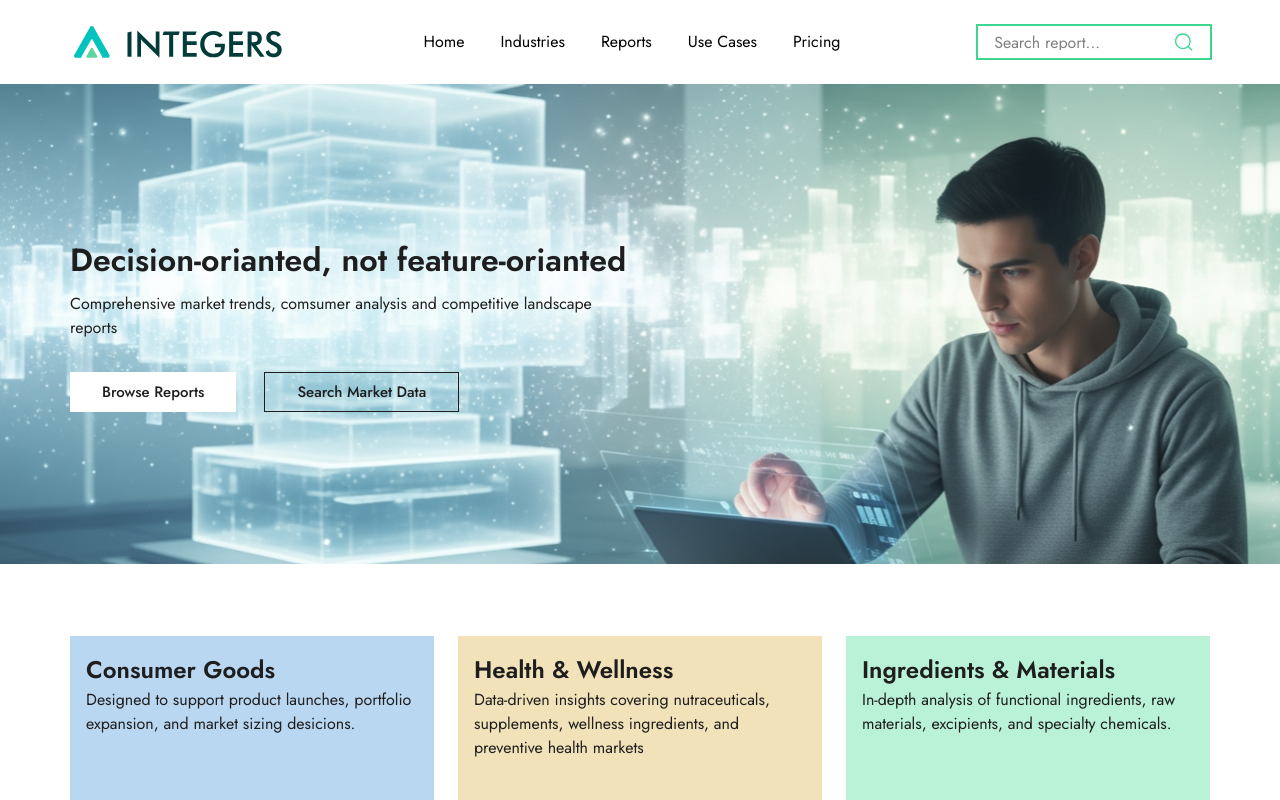
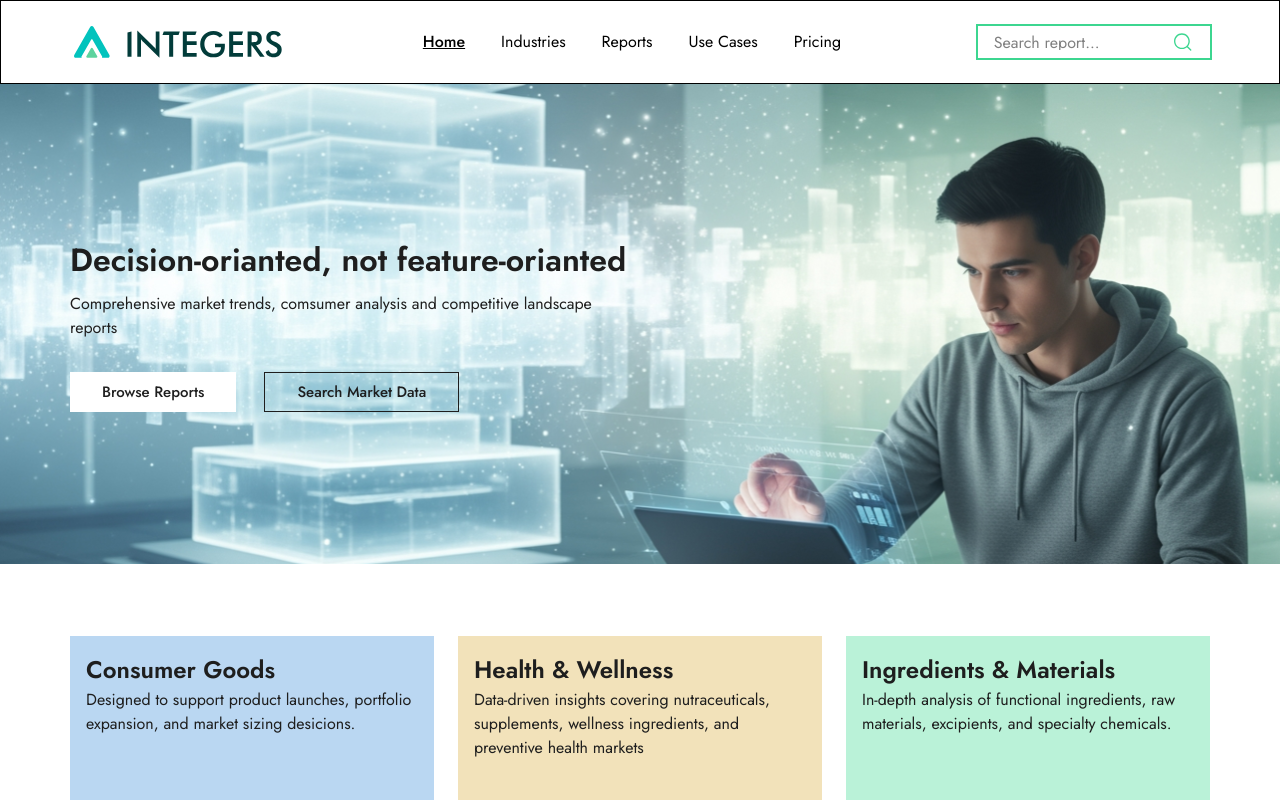
Before and after one commit to Amarjit-Gupta/dev-project, a React (Vite) app in the folder project/: page / in a window 1280 px wide. Shown: the top 800 px of the page. Built offline with nearby package versions, Linux system fonts and the light colour scheme.

Commit message:
first-commit

```diff
--- a/project/src/components/Navbar.jsx
+++ b/project/src/components/Navbar.jsx
@@ -2,25 +2,21 @@ import { RxHamburgerMenu } from "react-icons/rx";
 import { useState } from 'react';
 import logo from '../assets/Logo-Integers.svg';
 import { RxCross2 } from "react-icons/rx";
-import { Link } from "react-router-dom";
+import { Link, NavLink } from "react-router-dom";
+import logoSmall from '../assets/logo-small.svg';
+
 const Navbar = () => {
 
     const [menu, setMenu] = useState(false);
 
     return (
         <>
-            <div className=" h-21 w-full bg-surface flex justify-around items-center sticky top-0 left-0 z-50">
-                <div className=" w-55 h-11"><img src={logo} alt="logo" className='h-full w-full' /></div>
-                <button className='lg:hidden text-2xl' onClick={() => setMenu(!menu)}>{menu ? <span><RxCross2 /></span> : <span><RxHamburgerMenu /></span>}</button>
-                <ul className={`transition-all duration-500 fixed top-21 lg:sticky lg:top-0 lg:w-auto w-full h-full lg:h-auto text-center bg-surface ${menu ? "right-0" : "-right-[100%]"}`}>
-                    <li className='lg:inline-block py-5 lg:py-0'><Link to={'/'}>Home</Link></li>
-                    <li className='lg:inline-block lg:pl-9 py-5 lg:py-0'>Industries</li>
-                    <li className='lg:inline-block lg:pl-9 py-5 lg:py-0'><Link to={'/report'}>Reports</Link></li>
-                    <li className='lg:inline-block lg:pl-9 py-5 lg:py-0'>Use Cases</li>
-                    <li className='lg:inline-block lg:pl-9 py-5 lg:py-0'>Pricing</li>
+            <div className="border h-21 flex justify-around items-center">
+                <div className="w-55 h-11 hidden sm:block"><img src={logo} alt="logo" className='h-full w-full' /></div>
+                <div className="w-11 h-11 sm:hidden border"><img src={logoSmall} alt="logo" className='h-full w-full' /></div>
 
                 <div className="lg:hidden">
-                        <div className="m-auto h-9 border-brand-primary w-59 flex py-2 px-4 items-center">
+                    <div className="h-9 border-brand-primary w-45 sm:w-59 flex py-2 px-4 items-center">
                         <input type="search" className='h-full text-16 outline-0 w-full' placeholder='Search report...' />
                         <svg xmlns="http://www.w3.org/2000/svg" width="24" height="24" viewBox="0 0 24 24" fill="none">
                             <path d="M16.4197 16.4197C16.7126 16.1268 17.1874 16.1268 17.4803 16.4197L21.5301 20.4695C21.823 20.7624 21.823 21.2372 21.5301 21.5301C21.2372 21.823 20.7624 21.823 20.4695 21.5301L16.4197 17.4803C16.1268 17.1874 16.1268 16.7126 16.4197 16.4197Z" fill="#3CD690" />
@@ -28,7 +24,17 @@ const Navbar = () => {
                         </svg>
                     </div>
                 </div>
+
+                <button className='lg:hidden text-2xl' onClick={() => setMenu(!menu)}>{menu ? <span><RxCross2 /></span> : <span><RxHamburgerMenu /></span>}</button>
+
+                <ul className={`transition-all duration-500 fixed top-21 lg:top-0 lg:static w-full lg:w-auto h-full lg:h-auto text-center bg-surface ${menu ? "right-0" : "-right-[100%]"}`}>
+                    <li className="block lg:inline-block py-5 lg:py-0"><NavLink to={'/'}>Home</NavLink></li>
+                    <li className="block lg:inline-block lg:pl-9 py-5 lg:py-0">Industries</li>
+                    <li className="block lg:inline-block lg:pl-9 py-5 lg:py-0"><NavLink to={'/report'}>Reports</NavLink></li>
+                    <li className="block lg:inline-block lg:pl-9 py-5 lg:py-0">Use Cases</li>
+                    <li className="block lg:inline-block lg:pl-9 py-5 lg:py-0">Pricing</li>
                 </ul>
+
                 <div className="hidden lg:block">
                     <div className="h-9 border-brand-primary w-59 flex py-2 px-4 items-center">
                         <input type="search" className='h-full text-16 outline-0 w-full' placeholder='Search report...' />
--- /dev/null
+++ b/project/src/components/n.jsx
@@ -0,0 +1,45 @@
+import { RxHamburgerMenu } from "react-icons/rx";
+import { useState } from 'react';
+import logo from '../assets/Logo-Integers.svg';
+import { RxCross2 } from "react-icons/rx";
+import { Link } from "react-router-dom";
+const Navbar = () => {
+
+    const [menu, setMenu] = useState(false);
+
+    return (
+        <>
+            <div className=" h-21 w-full bg-surface flex justify-around items-center sticky top-0 left-0 z-50">
+                <div className=" w-55 h-11"><img src={logo} alt="logo" className='h-full w-full' /></div>
+                <button className='lg:hidden text-2xl' onClick={() => setMenu(!menu)}>{menu ? <span><RxCross2 /></span> : <span><RxHamburgerMenu /></span>}</button>
+                <ul className={`transition-all duration-500 fixed top-21 lg:sticky lg:top-0 lg:w-auto w-full h-full lg:h-auto text-center bg-surface ${menu ? "right-0" : "-right-[100%]"}`}>
+                    <li className='lg:inline-block py-5 lg:py-0'><Link to={'/'}>Home</Link></li>
+                    <li className='lg:inline-block lg:pl-9 py-5 lg:py-0'>Industries</li>
+                    <li className='lg:inline-block lg:pl-9 py-5 lg:py-0'><Link to={'/report'}>Reports</Link></li>
+                    <li className='lg:inline-block lg:pl-9 py-5 lg:py-0'>Use Cases</li>
+                    <li className='lg:inline-block lg:pl-9 py-5 lg:py-0'>Pricing</li>
+
+                    <div className="lg:hidden">
+                        <div className="m-auto h-9 border-brand-primary w-59 flex py-2 px-4 items-center">
+                            <input type="search" className='h-full text-16 outline-0 w-full' placeholder='Search report...' />
+                            <svg xmlns="http://www.w3.org/2000/svg" width="24" height="24" viewBox="0 0 24 24" fill="none">
+                                <path d="M16.4197 16.4197C16.7126 16.1268 17.1874 16.1268 17.4803 16.4197L21.5301 20.4695C21.823 20.7624 21.823 21.2372 21.5301 21.5301C21.2372 21.823 20.7624 21.823 20.4695 21.5301L16.4197 17.4803C16.1268 17.1874 16.1268 16.7126 16.4197 16.4197Z" fill="#3CD690" />
+                                <path d="M18.4502 11.0996C18.45 7.0405 15.1588 3.75 11.0996 3.75C7.04063 3.75021 3.75021 7.04063 3.75 11.0996C3.75 15.1588 7.0405 18.45 11.0996 18.4502C15.1589 18.4502 18.4502 15.1589 18.4502 11.0996ZM19.9502 11.0996C19.9502 15.9873 15.9873 19.9502 11.0996 19.9502C6.21207 19.95 2.25 15.9872 2.25 11.0996C2.25021 6.2122 6.2122 2.25021 11.0996 2.25C15.9872 2.25 19.95 6.21207 19.9502 11.0996Z" fill="#3CD690" />
+                            </svg>
+                        </div>
+                    </div>
+                </ul>
+                <div className="hidden lg:block">
+                    <div className="h-9 border-brand-primary w-59 flex py-2 px-4 items-center">
+                        <input type="search" className='h-full text-16 outline-0 w-full' placeholder='Search report...' />
+                        <svg xmlns="http://www.w3.org/2000/svg" width="24" height="24" viewBox="0 0 24 24" fill="none">
+                            <path d="M16.4197 16.4197C16.7126 16.1268 17.1874 16.1268 17.4803 16.4197L21.5301 20.4695C21.823 20.7624 21.823 21.2372 21.5301 21.5301C21.2372 21.823 20.7624 21.823 20.4695 21.5301L16.4197 17.4803C16.1268 17.1874 16.1268 16.7126 16.4197 16.4197Z" fill="#3CD690" />
+                            <path d="M18.4502 11.0996C18.45 7.0405 15.1588 3.75 11.0996 3.75C7.04063 3.75021 3.75021 7.04063 3.75 11.0996C3.75 15.1588 7.0405 18.45 11.0996 18.4502C15.1589 18.4502 18.4502 15.1589 18.4502 11.0996ZM19.9502 11.0996C19.9502 15.9873 15.9873 19.9502 11.0996 19.9502C6.21207 19.95 2.25 15.9872 2.25 11.0996C2.25021 6.2122 6.2122 2.25021 11.0996 2.25C15.9872 2.25 19.95 6.21207 19.9502 11.0996Z" fill="#3CD690" />
+                        </svg>
+                    </div>
+                </div>
+            </div>
+        </>
+    );
+};
+export default Navbar;
--- a/project/src/index.css
+++ b/project/src/index.css
@@ -802,5 +802,11 @@
 }
 
 
+
+.active{
+  text-decoration: underline;font-weight: 500;
+}
+
+
 .hero-bg-img{background-image: url("assets/hero.svg");background-repeat: no-repeat;background-position: center;background-size: cover;}
 .reportlisting-bg-img{background-image: url("assets/reportListing.svg");background-repeat: no-repeat;background-position: center;background-size: cover;}
```
Also changed, not shown: project/src/assets/logo-small.svg (added). Lines whose indentation alone changed are shown as unchanged.
